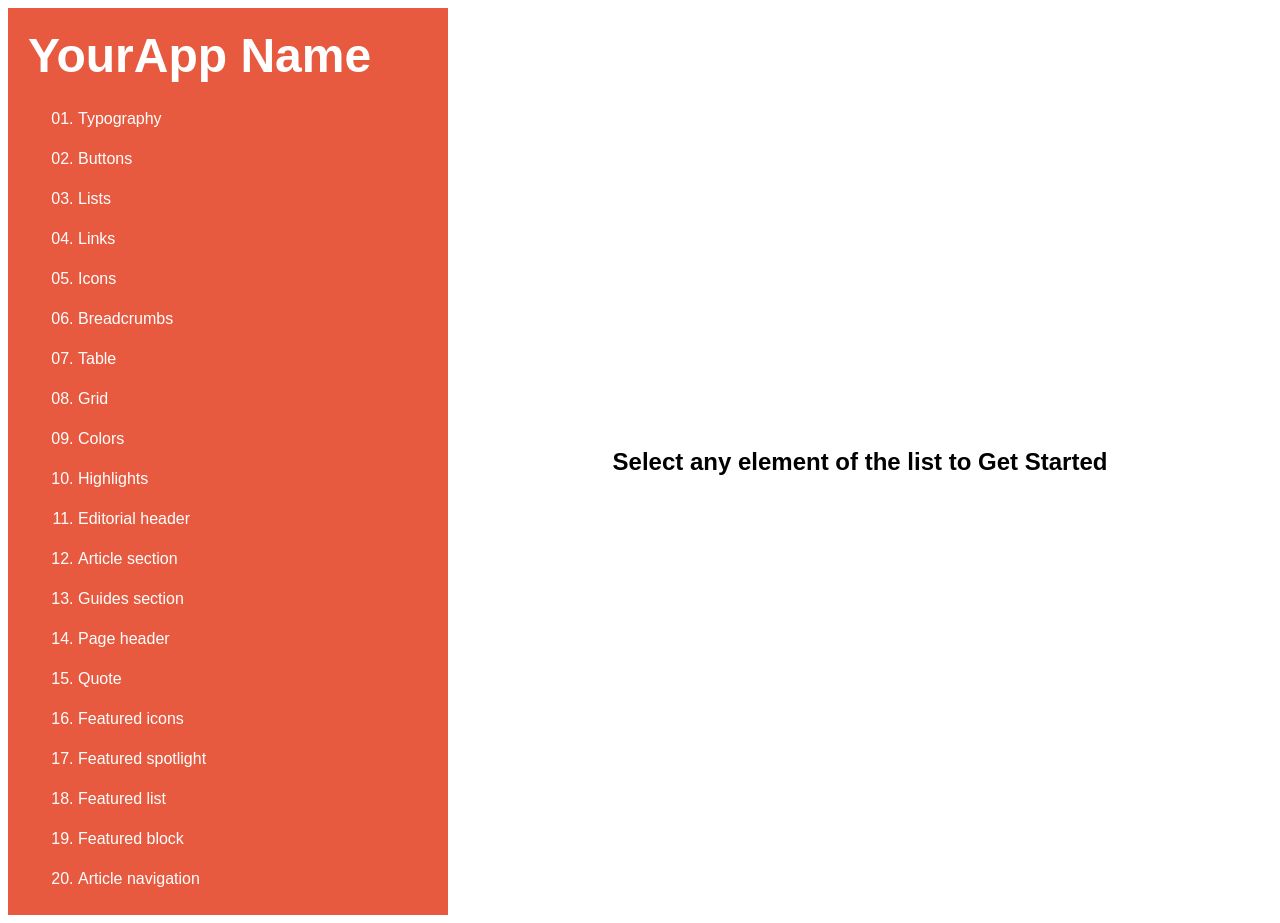
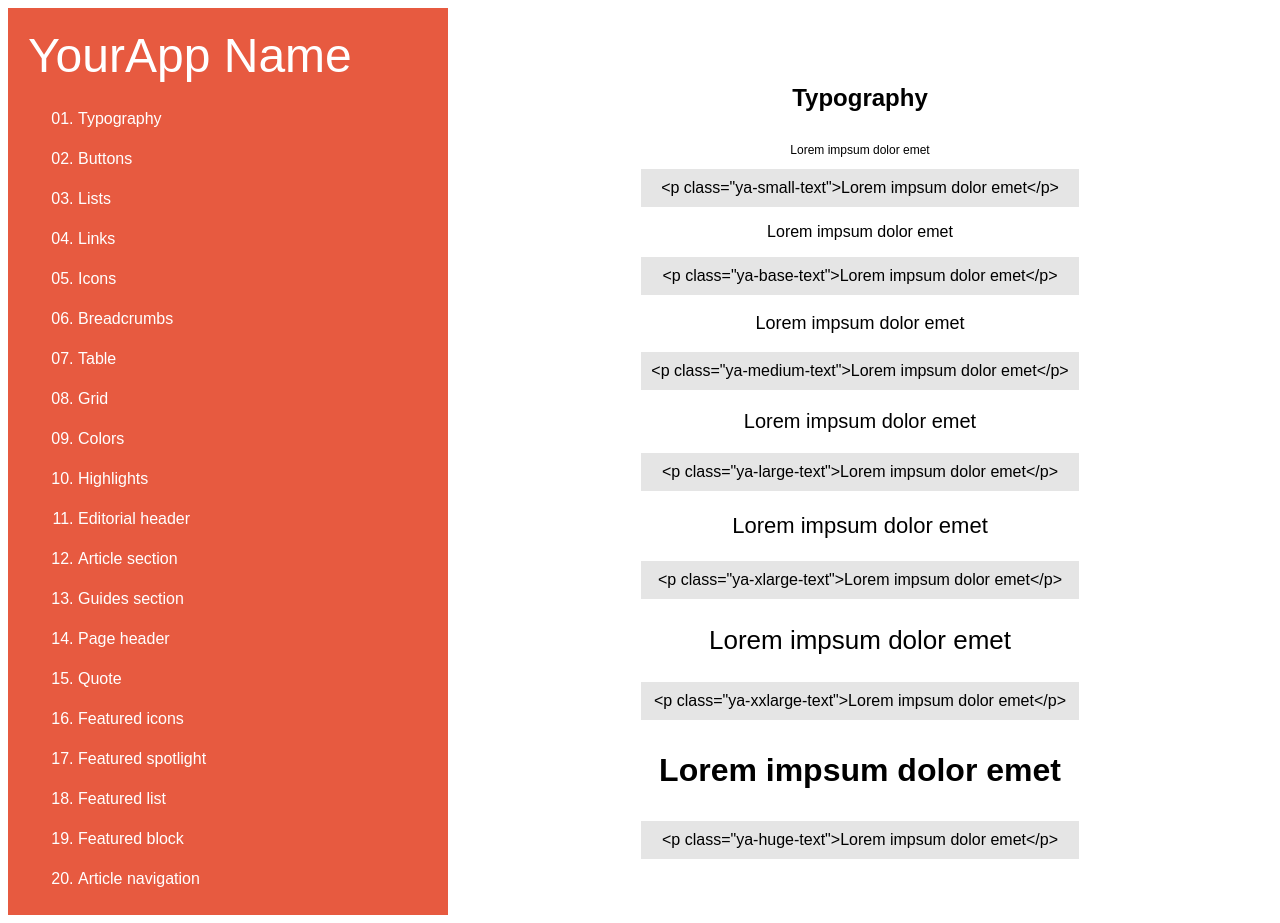
Before and after one commit to ArianZargaran/Style_Guide_Creator, a React app: page /typography in a window 1280 px wide. Built offline with nearby package versions, Linux system fonts and the light colour scheme.

Commit message:
Router up and working

```diff
--- a/src/components/App.js
+++ /dev/null
@@ -1,15 +0,0 @@
-import React from "react";
-
-import Index from "./Index";
-import Samples from "./Samples";
-
-const App = () => {
-  return (
-    <div>
-      <Index>YourApp Name</Index>
-      <Samples />
-    </div>
-  );
-};
-
-export default App;
--- /dev/null
+++ b/src/components/Buttons.js
@@ -0,0 +1,34 @@
+import React, { Component } from "react";
+import { connect } from "react-redux";
+import Categories from "./Categories";
+
+class Buttons extends Component {
+  render() {
+    return (
+      <div className="sgcreator-hook">
+        <Categories />
+        <section className="sgcreator-visualization">
+          <h1>{this.props.list.buttons.section}</h1>
+          {Object.keys(this.props.list.buttons.className).map((item, i) => (
+            <div key={i}>
+              <p className={this.props.list.buttons.className[item]}>
+                Lorem impsum dolor emet
+              </p>
+              <div className="box">{`<${this.props.list.buttons.tag} class="${
+                this.props.list.buttons.className[item]
+              }">Lorem impsum dolor emet</${
+                this.props.list.buttons.tag
+              }>`}</div>
+            </div>
+          ))}
+        </section>
+      </div>
+    );
+  }
+}
+
+function mapStateToProps(state) {
+  return { list: state.list };
+}
+
+export default connect(mapStateToProps)(Buttons);
--- /dev/null
+++ b/src/components/Categories.js
@@ -0,0 +1,39 @@
+import _ from "lodash";
+import React, { Component } from "react";
+import { connect } from "react-redux";
+import { Link } from "react-router-dom";
+
+class Categories extends Component {
+  render() {
+    const { children = "YourApp Name" } = this.props;
+
+    return (
+      <section className="sgcreator-category_list">
+        <Link to="/" className="sgcreator-category_header">
+          {children}
+        </Link>
+        <ol>{this.renderIndexList()}</ol>
+      </section>
+    );
+  }
+
+  renderIndexList() {
+    return _.map(this.props.list).map((elem, idx) => {
+      return (
+        <Link
+          to={elem.url}
+          key={elem.section}
+          style={{ textDecoration: "none" }}
+        >
+          <li>{elem.section}</li>
+        </Link>
+      );
+    });
+  }
+}
+
+function mapStateToProps(state) {
+  return { list: state.list };
+}
+
+export default connect(mapStateToProps)(Categories);
--- /dev/null
+++ b/src/components/Home.js
@@ -0,0 +1,15 @@
+import React from "react";
+import Categories from "./Categories";
+
+const Home = () => {
+  return (
+    <div className="sgcreator-hook">
+      <Categories />
+      <section className="sgcreator-visualization">
+        <h1>Select a category to Get Started &#9876;</h1>
+      </section>
+    </div>
+  );
+};
+
+export default Home;
--- a/src/components/Index.js
+++ /dev/null
@@ -1,36 +0,0 @@
-import React, { Component } from "react";
-import { connect } from "react-redux";
-import { fetch_el } from "../actions";
-
-class Index extends Component {
-  render() {
-    const { children = "Mockup Title" } = this.props;
-
-    return (
-      <section>
-        <h1>{children}</h1>
-        <ol>{this.renderIndexList()}</ol>
-      </section>
-    );
-  }
-
-  renderIndexList() {
-    return this.props.list.map((elem, idx) => {
-      return (
-        <a key={elem.section} onClick={this.onElClick.bind(this, elem)}>
-          <li>{elem.section}</li>
-        </a>
-      );
-    });
-  }
-
-  onElClick(el) {
-    this.props.fetch_el(el);
-  }
-}
-
-function mapStateToProps(state) {
-  return { list: state.list };
-}
-
-export default connect(mapStateToProps, { fetch_el })(Index);
--- /dev/null
+++ b/src/components/Router.js
@@ -0,0 +1,58 @@
+import React, { Component } from "react";
+import { BrowserRouter, Switch, Route } from "react-router-dom";
+
+import Home from "./Home";
+import Typography from "./Typography";
+import Buttons from "./Buttons";
+import Links from "./Typography";
+import Lists from "./Buttons";
+import Icons from "./Typography";
+import Breadcrumbs from "./Buttons";
+import Table from "./Typography";
+import Grids from "./Buttons";
+import Highlights from "./Typography";
+import Colors from "./Buttons";
+import EditorialHeader from "./Typography";
+import ArticleSection from "./Buttons";
+import GuidesSection from "./Typography";
+import PageHeader from "./Buttons";
+import Quote from "./Typography";
+import FeturedIcons from "./Buttons";
+import FeturedSpotlight from "./Typography";
+import FeaturedList from "./Buttons";
+import FeaturedBlog from "./Typography";
+import Navigation from "./Buttons";
+
+export default class Router extends Component {
+  render() {
+    return (
+      <BrowserRouter>
+        <div>
+          <Switch>
+            <Route path="/navigation" component={Navigation} />
+            <Route path="/featured-blog" component={FeaturedBlog} />
+            <Route path="/featured-list" component={FeaturedList} />
+            <Route path="/fetured-spotlight" component={FeturedSpotlight} />
+            <Route path="/featured-icons" component={FeturedIcons} />
+            <Route path="/quote" component={Quote} />
+            <Route path="/page-header" component={PageHeader} />
+            <Route path="/guides-section" component={GuidesSection} />
+            <Route path="/article-section" component={ArticleSection} />
+            <Route path="/editorial-header" component={EditorialHeader} />
+            <Route path="/highlights" component={Highlights} />
+            <Route path="/colors" component={Colors} />
+            <Route path="/grids" component={Grids} />
+            <Route path="/table" component={Table} />
+            <Route path="/breadcrumbs" component={Breadcrumbs} />
+            <Route path="/icons" component={Icons} />
+            <Route path="/lists" component={Lists} />
+            <Route path="/links" component={Links} />
+            <Route path="/buttons" component={Buttons} />
+            <Route path="/typography" component={Typography} />
+            <Route path="/" component={Home} />
+          </Switch>
+        </div>
+      </BrowserRouter>
+    );
+  }
+}
--- a/src/components/Samples.js
+++ /dev/null
@@ -1,44 +0,0 @@
-import React, { Component } from "react";
-import { connect } from "react-redux";
-
-class Samples extends Component {
-  render() {
-    return (
-      <section>
-        <div>{this.renderSample()}</div>
-      </section>
-    );
-  }
-
-  renderSample() {
-    if (!this.props.element) {
-      return (
-        <div>
-          <h1>Select any element of the list to Get Started</h1>
-        </div>
-      );
-    }
-
-    return (
-      <div>
-        <h1>{this.props.element.section}</h1>
-        {Object.keys(this.props.element.className).map((item, i) => (
-          <div key={i}>
-            <p className={this.props.element.className[item]}>
-              Lorem impsum dolor emet
-            </p>
-            <div className="box">{`<${this.props.element.tag} class="${
-              this.props.element.className[item]
-            }">Lorem impsum dolor emet</${this.props.element.tag}>`}</div>
-          </div>
-        ))}
-      </div>
-    );
-  }
-}
-
-function mapStateToProps(state) {
-  return { element: state.element };
-}
-
-export default connect(mapStateToProps)(Samples);
--- /dev/null
+++ b/src/components/Typography.js
@@ -0,0 +1,36 @@
+import React, { Component } from "react";
+import { connect } from "react-redux";
+import Categories from "./Categories";
+
+class Typography extends Component {
+  render() {
+    return (
+      <div className="sgcreator-hook">
+        <Categories />
+        <section className="sgcreator-visualization">
+          <h1>{this.props.list.typography.section}</h1>
+          {Object.keys(this.props.list.typography.className).map((item, i) => (
+            <div key={i}>
+              <p className={this.props.list.typography.className[item]}>
+                Lorem impsum dolor emet
+              </p>
+              <div className="box">{`<${
+                this.props.list.typography.tag
+              } class="${
+                this.props.list.typography.className[item]
+              }">Lorem impsum dolor emet</${
+                this.props.list.typography.tag
+              }>`}</div>
+            </div>
+          ))}
+        </section>
+      </div>
+    );
+  }
+}
+
+function mapStateToProps(state) {
+  return { list: state.list };
+}
+
+export default connect(mapStateToProps)(Typography);
--- a/src/index.js
+++ b/src/index.js
@@ -2,17 +2,68 @@ import React from "react";
 import ReactDOM from "react-dom";
 import { Provider } from "react-redux";
 import store from "./store";
-import App from "./components/App";
 
-import "./styles/sgcreator/hook.css";
-import "./styles/sgcreator/list_section.css";
-import "./styles/sgcreator/representation_section.css";
+import Router from "./components/Router";
+// import Home from "./components/Home";
+//import { BrowserRouter, Switch, Route } from "react-router-dom";
 
+import "./styles/sgcreator/sgcreator-hook.css";
+import "./styles/sgcreator/sgcreator-list.css";
+import "./styles/sgcreator/sgcreator-section.css";
 import "./styles/StyleGuide.css";
+
+// import Typography from "./components/Typography";
+// import Buttons from "./components/Buttons";
+// import Links from "./components/Typography";
+// import Lists from "./components/Buttons";
+// import Icons from "./components/Typography";
+// import Breadcrumbs from "./components/Buttons";
+// import Table from "./components/Typography";
+// import Grids from "./components/Buttons";
+// import Highlights from "./components/Typography";
+// import Colors from "./components/Buttons";
+// import EditorialHeader from "./components/Typography";
+// import ArticleSection from "./components/Buttons";
+// import GuidesSection from "./components/Typography";
+// import PageHeader from "./components/Buttons";
+// import Quote from "./components/Typography";
+// import FeturedIcons from "./components/Buttons";
+// import FeturedSpotlight from "./components/Typography";
+// import FeaturedList from "./components/Buttons";
+// import FeaturedBlog from "./components/Typography";
+// import Navigation from "./components/Buttons";
 
 ReactDOM.render(
   <Provider store={store}>
-    <App />
+    <Router />
   </Provider>,
   document.getElementById("root")
 );
+
+// <BrowserRouter>
+//   <div>
+//     <Switch>
+//       <Route path="/navigation" component={Navigation} />
+//       <Route path="/featured-blog" component={FeaturedBlog} />
+//       <Route path="/featured-list" component={FeaturedList} />
+//       <Route path="/fetured-spotlight" component={FeturedSpotlight} />
+//       <Route path="/featured-icons" component={FeturedIcons} />
+//       <Route path="/quote" component={Quote} />
+//       <Route path="/page-header" component={PageHeader} />
+//       <Route path="/guides-section" component={GuidesSection} />
+//       <Route path="/article-section" component={ArticleSection} />
+//       <Route path="/editorial-header" component={EditorialHeader} />
+//       <Route path="/highlights" component={Highlights} />
+//       <Route path="/colors" component={Colors} />
+//       <Route path="/grids" component={Grids} />
+//       <Route path="/table" component={Table} />
+//       <Route path="/breadcrumbs" component={Breadcrumbs} />
+//       <Route path="/icons" component={Icons} />
+//       <Route path="/lists" component={Lists} />
+//       <Route path="/links" component={Links} />
+//       <Route path="/buttons" component={Buttons} />
+//       <Route path="/typography" component={Typography} />
+//       <Route path="/" component={Home} />
+//     </Switch>
+//   </div>
+// </BrowserRouter>
--- a/src/reducers/index.js
+++ b/src/reducers/index.js
@@ -1,10 +1,8 @@
 import { combineReducers } from "redux";
 import ListReducer from "./reducer-list";
-import fetchElReducer from "./reducer-fetchEl";
 
 const reducers = combineReducers({
-  list: ListReducer,
-  element: fetchElReducer
+  list: ListReducer
 });
 
 export default reducers;
--- a/src/reducers/reducer-list.js
+++ b/src/reducers/reducer-list.js
@@ -1,7 +1,7 @@
 export default function() {
-  return [
-    {
-      name: "typography",
+  return {
+    typography: {
+      url: "typography",
       section: "Typography",
       tag: "p",
       className: {
@@ -14,8 +14,8 @@ export default function() {
         hugeTextClass: "ya-huge-text"
       }
     },
-    {
-      name: "buttons",
+    buttons: {
+      url: "buttons",
       section: "Buttons",
       tag: "p",
       className: {
@@ -24,8 +24,8 @@ export default function() {
         styleguideInvertedBlock: "ya-styleguide_inverted-block"
       }
     },
-    {
-      name: "lists",
+    lists: {
+      url: "lists",
       section: "Lists",
       tag: "p",
       className: {
@@ -38,8 +38,8 @@ export default function() {
         listAnchorSecondarySmall: "list-links list-links--secondary list-small"
       }
     },
-    {
-      name: "links",
+    links: {
+      url: "links",
       section: "Links",
       tag: "p",
       className: {
@@ -49,8 +49,8 @@ export default function() {
         xlargeTextClass: "ya-xlarge-button"
       }
     },
-    {
-      name: "icons",
+    icons: {
+      url: "icons",
       section: "Icons",
       tag: "p",
       className: {
@@ -60,8 +60,8 @@ export default function() {
         xlargeTextClass: "ya-xlarge-button"
       }
     },
-    {
-      name: "breadcrumbs",
+    breadcrumbs: {
+      url: "breadcrumbs",
       section: "Breadcrumbs",
       tag: "p",
       className: {
@@ -71,8 +71,8 @@ export default function() {
         xlargeTextClass: "ya-xlarge-button"
       }
     },
-    {
-      name: "table",
+    table: {
+      url: "table",
       section: "Table",
       tag: "p",
       className: {
@@ -82,8 +82,8 @@ export default function() {
         xlargeTextClass: "ya-xlarge-button"
       }
     },
-    {
-      name: "grid",
+    grid: {
+      url: "grid",
       section: "Grid",
       tag: "p",
       className: {
@@ -93,8 +93,8 @@ export default function() {
         xlargeTextClass: "ya-xlarge-button"
       }
     },
-    {
-      name: "colors",
+    colors: {
+      url: "colors",
       section: "Colors",
       tag: "p",
       className: {
@@ -104,8 +104,8 @@ export default function() {
         xlargeTextClass: "ya-xlarge-button"
       }
     },
-    {
-      name: "highlights",
+    highlights: {
+      url: "highlights",
       section: "Highlights",
       tag: "p",
       className: {
@@ -115,8 +115,8 @@ export default function() {
         xlargeTextClass: "ya-xlarge-button"
       }
     },
-    {
-      name: "editorial_header",
+    editorialHeader: {
+      url: "editorial_header",
       section: "Editorial header",
       tag: "p",
       className: {
@@ -126,8 +126,8 @@ export default function() {
         xlargeTextClass: "ya-xlarge-button"
       }
     },
-    {
-      name: "article_section",
+    articleSection: {
+      url: "article_section",
       section: "Article section",
       tag: "p",
       className: {
@@ -137,8 +137,8 @@ export default function() {
         xlargeTextClass: "ya-xlarge-button"
       }
     },
-    {
-      name: "guides_section",
+    guidesSection: {
+      url: "guides-section",
       section: "Guides section",
       tag: "p",
       className: {
@@ -148,8 +148,8 @@ export default function() {
         xlargeTextClass: "ya-xlarge-button"
       }
     },
-    {
-      name: "page_header",
+    pageHeader: {
+      url: "page-header",
       section: "Page header",
       tag: "p",
       className: {
@@ -159,8 +159,8 @@ export default function() {
         xlargeTextClass: "ya-xlarge-button"
       }
     },
-    {
-      name: "quote",
+    quote: {
+      url: "quote",
       section: "Quote",
       tag: "p",
       className: {
@@ -170,8 +170,8 @@ export default function() {
         xlargeTextClass: "ya-xlarge-button"
       }
     },
-    {
-      name: "featured_icons",
+    featuredIcons: {
+      url: "featured_icons",
       section: "Featured icons",
       tag: "p",
       className: {
@@ -181,8 +181,8 @@ export default function() {
         xlargeTextClass: "ya-xlarge-button"
       }
     },
-    {
-      name: "featured_spotlight",
+    featuredSpotlight: {
+      url: "featured_spotlight",
       section: "Featured spotlight",
       tag: "p",
       className: {
@@ -192,8 +192,8 @@ export default function() {
         xlargeTextClass: "ya-xlarge-button"
       }
     },
-    {
-      name: "featured_list",
+    featuredList: {
+      url: "featured_list",
       section: "Featured list",
       tag: "p",
       className: {
@@ -203,8 +203,8 @@ export default function() {
         xlargeTextClass: "ya-xlarge-button"
       }
     },
-    {
-      name: "featured_block",
+    featuredBlock: {
+      url: "featured_block",
       section: "Featured block",
       tag: "p",
       className: {
@@ -214,8 +214,8 @@ export default function() {
         xlargeTextClass: "ya-xlarge-button"
       }
     },
-    {
-      name: "article_navigation",
+    navigation: {
+      url: "article_navigation",
       section: "Article navigation",
       tag: "p",
       className: {
@@ -225,5 +225,5 @@ export default function() {
         xlargeTextClass: "ya-xlarge-button"
       }
     }
-  ];
+  };
 }
--- a/src/styles/StyleGuide.css
+++ b/src/styles/StyleGuide.css
@@ -1,3 +1,6 @@
 :root {
+  /* COLORS */
   --primaryColor: #e75a40;
+  /* FONT FAMILIES */
+  --headersFontFamily: sans-serif;
 }
--- a/src/styles/sgcreator/hook.css
+++ /dev/null
@@ -1,9 +0,0 @@
-/* HOOK */
-#root {
-  font-family: sans-serif;
-}
-
-/* APP.JS */
-#root > div {
-  display: flex;
-}
--- /dev/null
+++ b/src/styles/sgcreator/sgcreator-hook.css
@@ -0,0 +1,5 @@
+/* HOOK */
+.sgcreator-hook {
+  font-family: var(--headersFontFamily);
+  display: flex;
+}
--- a/src/styles/sgcreator/list_section.css
+++ b/src/styles/sgcreator/sgcreator-list.css
@@ -1,27 +1,28 @@
 /* LIST SECTION */
-#root > div > section:first-child {
+.sgcreator-category_list {
   background: var(--primaryColor);
   display: flex;
   flex-direction: column;
 }
 
 /* LIST SECTION TITLE */
-#root > div:first-child > section > h1 {
+.sgcreator-category_header {
   margin: 20px 20px 0;
   color: white;
   font-size: 48px;
   cursor: pointer;
+  text-decoration: none;
 }
 
 /* LIST SECTION LIST */
-#root > div:first-child > section > ol {
+.sgcreator-category_list > ol {
   display: flex;
   flex-direction: column;
   width: 400px;
 }
 
 /* LIST SECTION LINK */
-#root > div:first-child > section > ol > a {
+.sgcreator-category_list > ol > a {
   padding: 1px 20px;
   text-decoration: none;
   color: white;
@@ -30,14 +31,14 @@
 }
 
 /* LIST SECTION LINK:HOVER */
-#root > div:first-child > section > ol > a:hover {
+.sgcreator-category_list > ol > a:hover {
   filter: opacity(0.5) drop-shadow(0 0 0 var(--primaryColor));
   font-weight: 900;
   color: black;
 }
 
 /* LIST SECTION LINK ELEMENT */
-#root > div:first-child > section > ol > a > li {
+.sgcreator-category_list > ol > a > li {
   list-style-type: decimal-leading-zero;
   margin: 10px;
 }
--- a/src/styles/sgcreator/representation_section.css
+++ b/src/styles/sgcreator/sgcreator-section.css
@@ -1,9 +1,4 @@
-#root > div > section:nth-child(2) {
-  display: flex;
-  width: 100%;
-}
-
-#root > div > section:nth-child(2) > div {
+.sgcreator-visualization {
   display: flex;
   justify-content: center;
   text-align: center;
@@ -12,7 +7,7 @@
 }
 
 /* FIRST APROX */
-#root > div > section:nth-child(2) > div > div > div > div.box {
+.box {
   padding: 10px;
   background: rgba(0, 0, 0, 0.1);
 }
```
Also changed, not shown: src/components/Lists.js (added, +36 -0 lines), src/reducers/reducer-fetchEl.js (deleted, +0 -13 lines).
